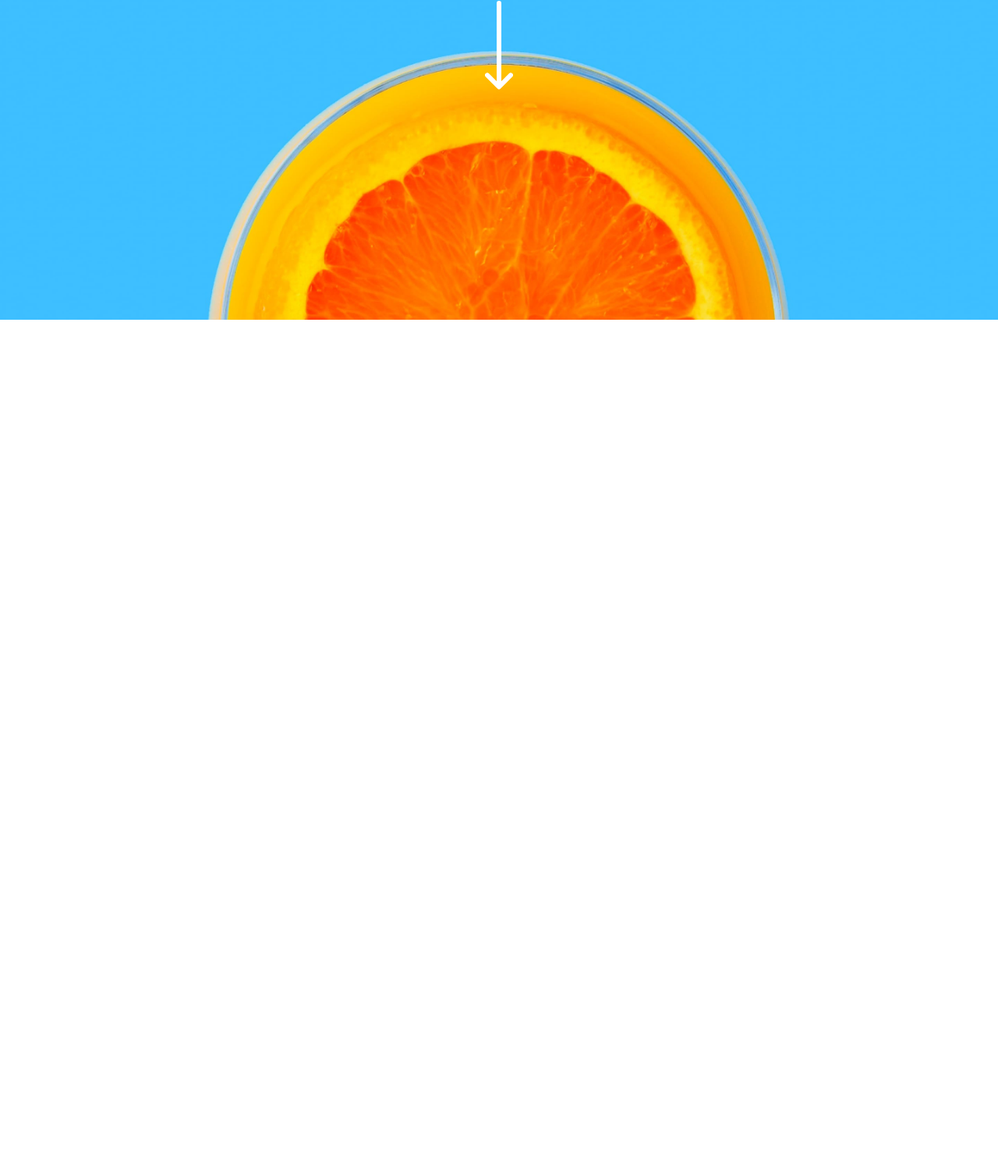
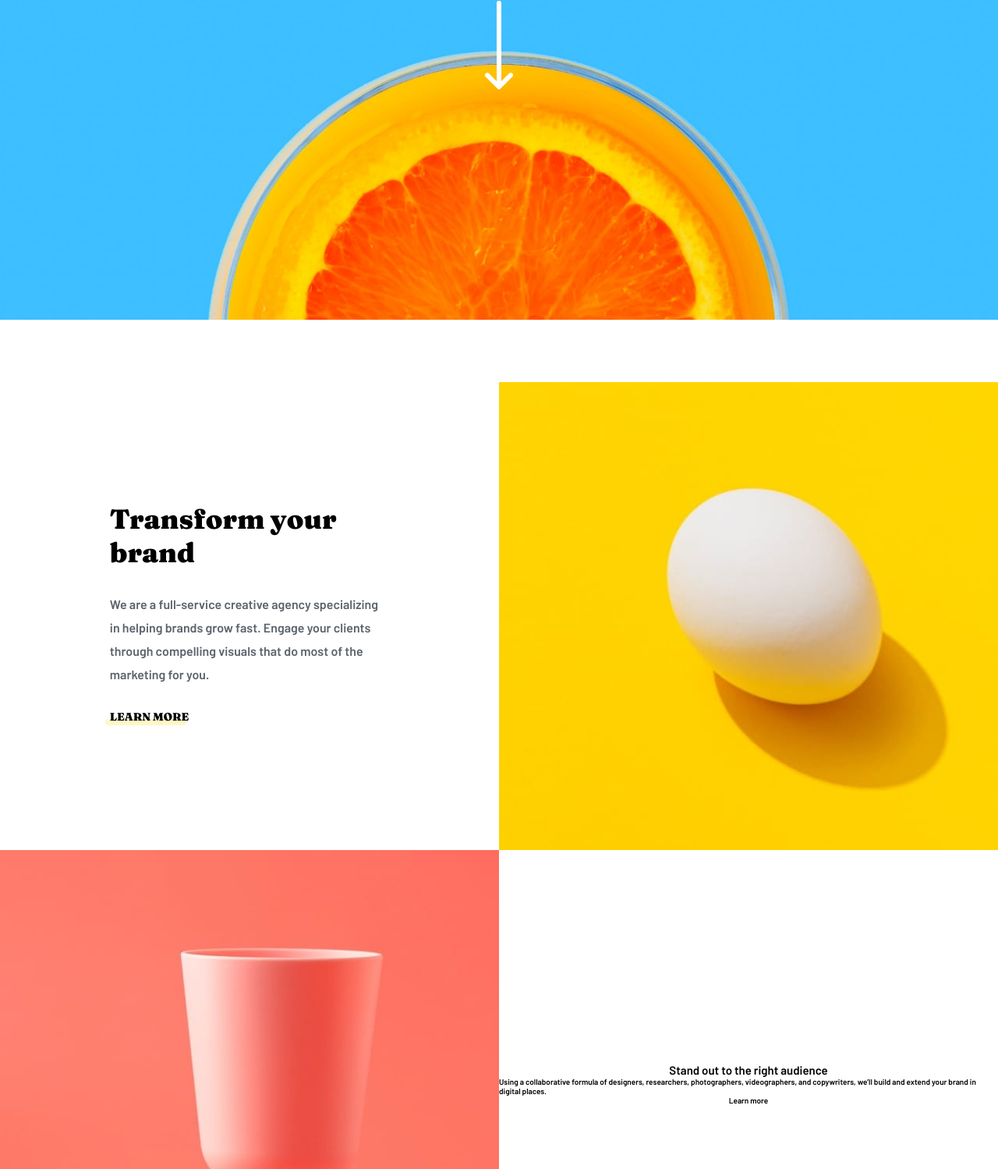
Before and after one commit to cloviswrodrigues/sunnyside_agency_landing_page, a website: page frontend/index.html in a window 1280 px wide. Shown: the part 301-1800 px from the top of the page at 78% size. Before the commit the page ends 800 px from the top, so only its background shows below. Drawn offline with Linux system fonts and the light colour scheme.

Commit message:
started style in section grid

```diff
--- a/frontend/index.html
+++ b/frontend/index.html
@@ -40,29 +40,52 @@
       <h1 class="header__title">We are creatives</h1>
     </div>
   </header>
-
+  <main>
+    <section class="section__grid">
+      <div class="section__item">
+        <div class="section__box">
+          <h2>Transform your brand</h2>
+          <p>
+            We are a full-service creative agency specializing in helping brands grow fast.
+            Engage your clients through compelling visuals that do most of the marketing for you.
+          </p>
+          <a href="#">Learn more</a>
+        </div>
+      </div>
+      <div class="section__item section__item--egg">
+        <!-- <img src="./images/desktop/image-transform.jpg" alt=""> -->
+      </div>
+      <div class="section__item section__item--cup">
+        <!-- <img src="./images/desktop/image-stand-out.jpg" alt=""> -->
+      </div>
+      <div class="section__item">
+        <h2>Stand out to the right audience</h2>
+        <p>
+          Using a collaborative formula of designers, researchers, photographers, videographers, and copywriters, we’ll build and extend your brand in digital places.
+        </p>
+        <a href="#">Learn more</a>
+      </div>
+      <div class="section__item section__item--grunt">
+        <h3>Graphic design</h3>
+        <p>
+          Great design makes you memorable. We deliver artwork that underscores your brand message and captures potential clients’ attention.
+        </p>
+      </div>
+      <div class="section__item section__item--orange">
+        <h3>Photography</h3>
+        <p>
+          Increase your credibility by getting the most stunning, high-quality photos that improve your business image.
+        </p>
+      </div>
+    </section>
+  </main>
 
 
 
   <div style="display: none;">
-    Transform your brand
 
-    We are a full-service creative agency specializing in helping brands grow fast.
-    Engage your clients through compelling visuals that do most of the marketing for you.
 
-    Learn more
 
-    Stand out to the right audience
-
-    Using a collaborative formula of designers, researchers, photographers, videographers, and copywriters, we’ll build and extend your brand in digital places.
-
-    Learn more
-
-    Graphic design
-    Great design makes you memorable. We deliver artwork that underscores your brand message and captures potential clients’ attention.
-
-    Photography
-    Increase your credibility by getting the most stunning, high-quality photos that improve your business image.
 
     Client testimonials
 
--- /dev/null
+++ b/frontend/scss/_component.scss
@@ -0,0 +1,81 @@
+.section__grid {
+    margin-top: 52.9rem;
+    display: grid;
+    grid-template-columns: repeat(2, 1fr);
+    grid-template-rows: repeat(3, 1fr);
+
+
+}
+
+.section__item {
+    display: flex;
+    flex-direction: column;
+    justify-content: center;
+    align-items: center;
+
+    &--egg {
+        width: 100%;
+        height: 60rem;
+        background: url(../images/desktop/image-transform.jpg) no-repeat;
+        background-size: cover;
+    }
+
+    &--cup {
+        width: 100%;
+        height: 60rem;
+        background: url(../images/desktop/image-stand-out.jpg) no-repeat;
+        background-size: cover;
+    }
+
+    &--grunt {
+        width: 100%;
+        height: 60rem;
+        background: url(../images/desktop/image-graphic-design.jpg) no-repeat;
+        background-size: cover;
+    }
+
+    &--orange {
+        width: 100%;
+        height: 60rem;
+        background: url(../images/desktop/image-photography.jpg) no-repeat;
+        background-size: cover;
+    }
+}
+
+.section__box {
+    width: 56%;
+
+    h2 {
+        font-size: 3.5rem;
+        font-family: Fraunces, sans-serif;
+        font-weight: 900;
+        margin-bottom: 3rem;
+    }
+
+    p {
+        font-size: 1.6rem;
+        color: $color-very-dark-grayish-blue;
+        line-height: 3rem;
+        margin-bottom: 3rem;
+    }
+
+    a {
+        font-size: 1.4rem;
+        font-family: Fraunces, sans-serif;
+        font-weight: 900;
+        text-transform: uppercase;
+
+        &::after {
+            content: '';
+            display: block;
+            background-color: lighten($color-yellow, 40%);
+            width: 29%;
+            height: 8px;
+            border-radius: 5px;
+            position: relative;
+            top: -6px;
+            left: -6px;
+            z-index: -1;
+        }
+    }
+}
--- a/frontend/scss/main.scss
+++ b/frontend/scss/main.scss
@@ -1,2 +1,3 @@
 @import 'base';
 @import 'header';
+@import 'component';
```
Also changed, not shown: frontend/css/style.css, frontend/scss/_header.scss (line endings or trailing spaces), 1 other file.
